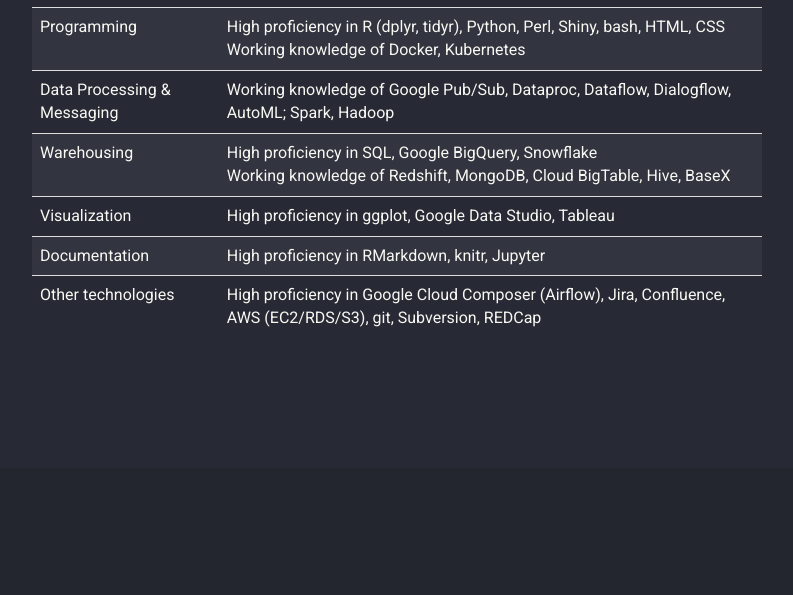
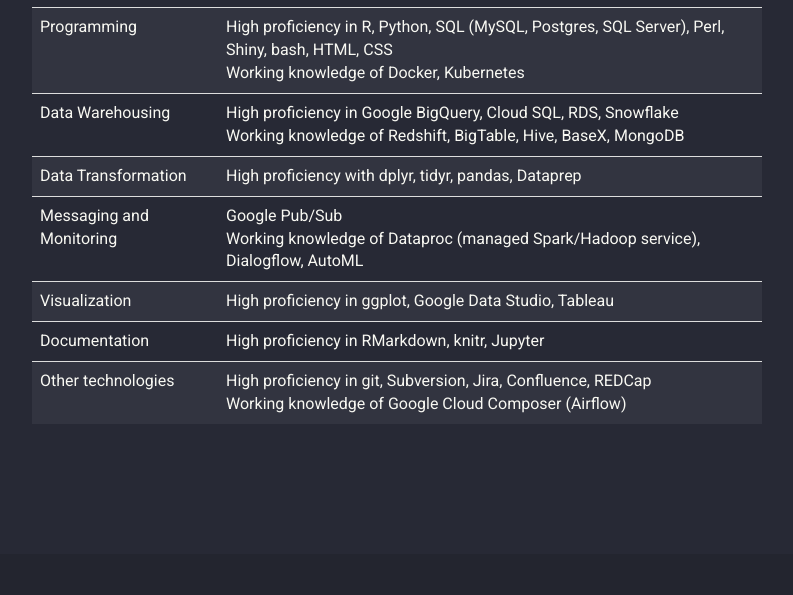
Before and after one commit to gnawhnehpets/gnawhnehpets.github.io, a plain HTML site: page index.html in a window 1280 px wide. Shown: the part 690-1285 px from the top of the page, without its empty margins (433-1226 px from the left). Drawn offline with nearby package versions, Linux system fonts and the light colour scheme; some packages are replaced by stand-ins of ours; no server answers; some icons are missing.

Commit message:
updated homepage

```diff
--- a/index.html
+++ b/index.html
@@ -211,13 +211,16 @@
               <h2>Skill stack</h2>
               <table>
                 <tr>
-                  <td>Programming</td><td>High proficiency in R (dplyr, tidyr), Python, Perl, Shiny, bash, HTML, CSS<br>Working knowledge of Docker, Kubernetes</td>
+					<td>Programming</td><td>High proficiency in R, Python, SQL (MySQL, Postgres, SQL Server), Perl, Shiny, bash, HTML, CSS<br>Working knowledge of Docker, Kubernetes</td>
                 </tr>
 	             <tr>
-                  <td>Data Processing & Messaging</td><td>Working knowledge of Google Pub/Sub, Dataproc, Dataflow, Dialogflow, AutoML; Spark, Hadoop</td>
+					<td>Data Warehousing</td><td>High proficiency in Google BigQuery, Cloud SQL, RDS, Snowflake<br>Working knowledge of Redshift, BigTable, Hive, BaseX, MongoDB</td>
                 </tr>
 				<tr>
-                  <td>Warehousing</td><td>High proficiency in SQL, Google BigQuery, Snowflake<br>Working knowledge of Redshift, MongoDB, Cloud BigTable, Hive, BaseX</td>
+					<td>Data Transformation</td><td>High proficiency with dplyr, tidyr, pandas, Dataprep</td>
+				</tr>
+                <tr>
+					<td>Messaging and Monitoring</td><td>Google Pub/Sub<br>Working knowledge of Dataproc (managed Spark/Hadoop service), Dialogflow, AutoML</td>
                 </tr>
                 <tr>
 					<td>Visualization</td><td>High proficiency in ggplot, Google Data Studio, Tableau</td>
@@ -226,7 +229,7 @@
 					<td>Documentation</td><td>High proficiency in RMarkdown, knitr, Jupyter</td>
                 </tr>
                 <tr>
-                  <td>Other technologies</td><td>High proficiency in Google Cloud Composer (Airflow), Jira, Confluence, AWS (EC2/RDS/S3), git, Subversion, REDCap</td>
+					<td>Other technologies</td><td>High proficiency in git, Subversion, Jira, Confluence, REDCap<br>Working knowledge of Google Cloud Composer (Airflow)</td>
                 </tr>
               </table>
             </div>
```
Lines whose indentation alone changed are shown as unchanged.
